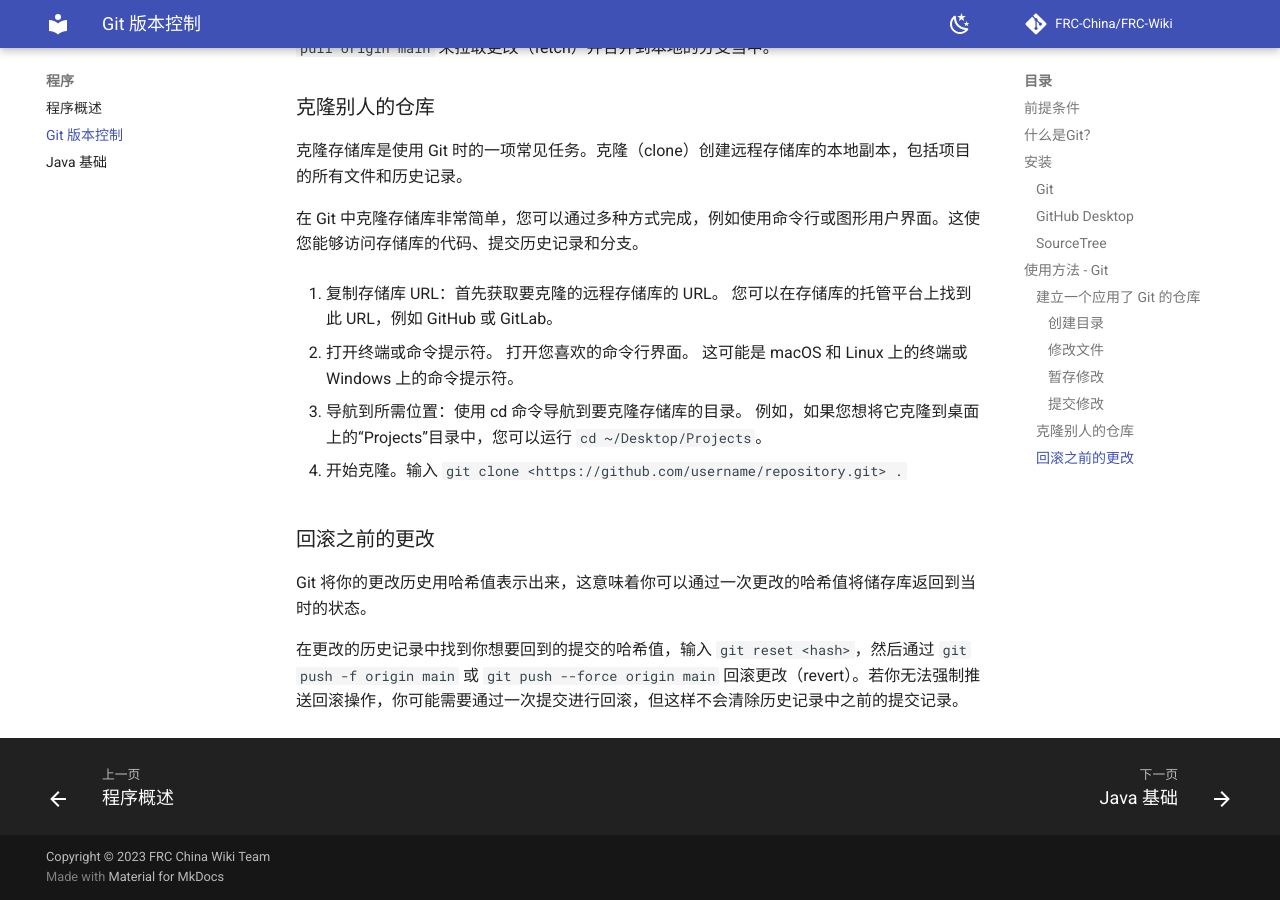
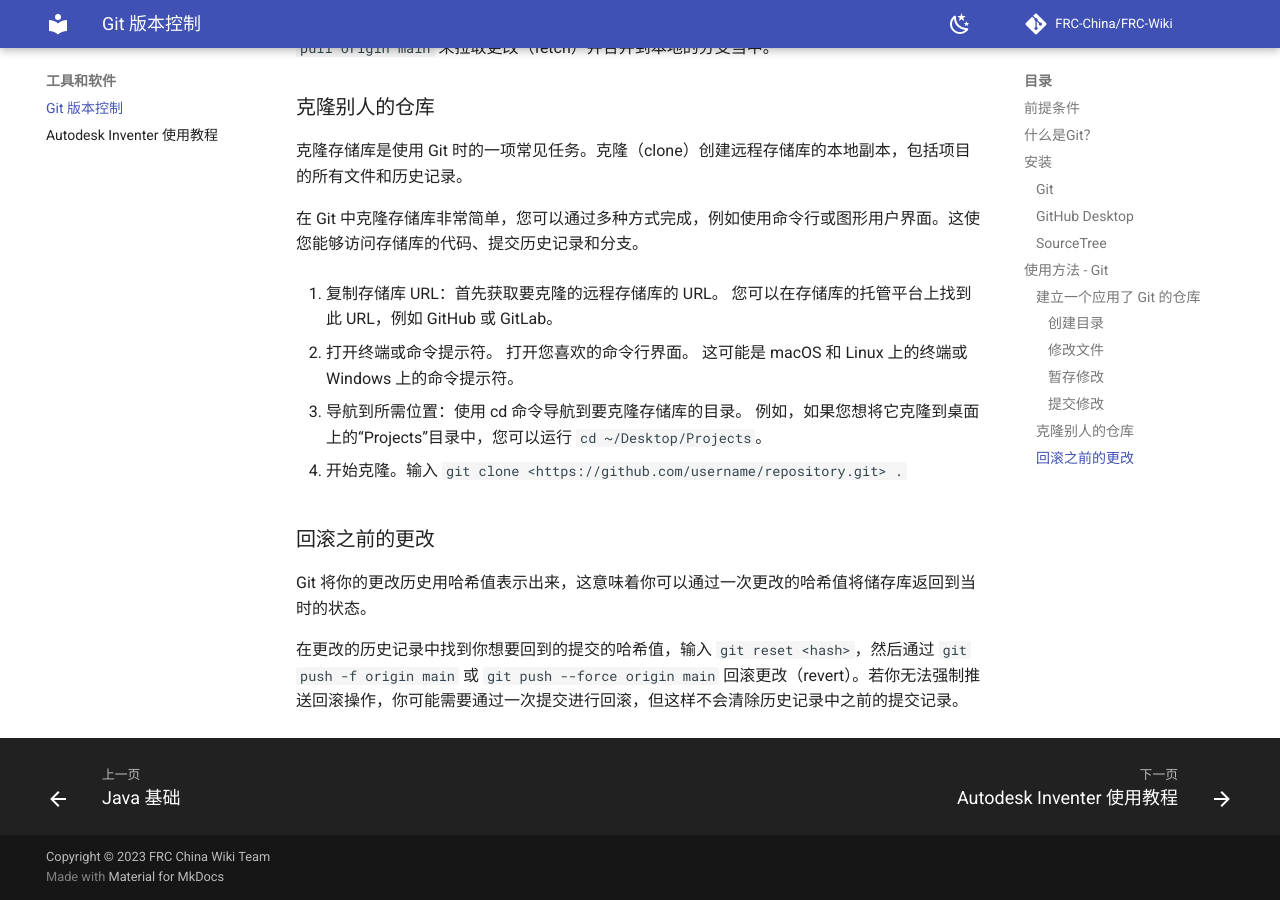
Before and after one commit to FRC-China/FRC-Wiki, an MkDocs documentation site: the page built from docs/tools/git-basics.md, in a window 1280 px wide and 900 px high, scrolled down 2521 px. Built offline with MkDocs 1.6.1 and Material for MkDocs 9.7.7, drawn with Linux system fonts in a browser that asks for light colours; comment, search, counter and statistics services are not loaded.

Commit message:
feat(mkdocs.yml): configure new page structure and create empty pages

```diff
--- a/mkdocs.yml
+++ b/mkdocs.yml
@@ -19,7 +19,10 @@ nav:
       - 比赛内容: intro/content.md
       - 比赛历史: intro/history.md
       - 资源: intro/resources.md
-  - 机械结构:
+  - 从零开始:
+      - 注册队伍: setup/register.md
+      - 队伍管理: setup/management.md
+  - 机械:
       - 结构概述: structure/overview.md
       - 底盘: structure/chassis.md
       - 材料: structure/material.md
@@ -27,8 +30,10 @@ nav:
       - 电控概述: electronics/overview.md
   - 程序:
       - 程序概述: programming/overview.md
-      - Git 版本控制: programming/git-basics.md
       - Java 基础: programming/java-basics.md
+  - 工具和软件:
+      - Git 版本控制: tools/git-basics.md
+      - Autodesk Inventer 使用教程: tools/inventor.md
   - 最佳实践:
         - 概述: best-practices/overview.md
 
```
Also changed, not shown: docs/setup/management.md (added), docs/setup/register.md (added), docs/tools/git-basics.md (renamed from docs/programming/git-basics.md), docs/tools/inventor.md (added).
